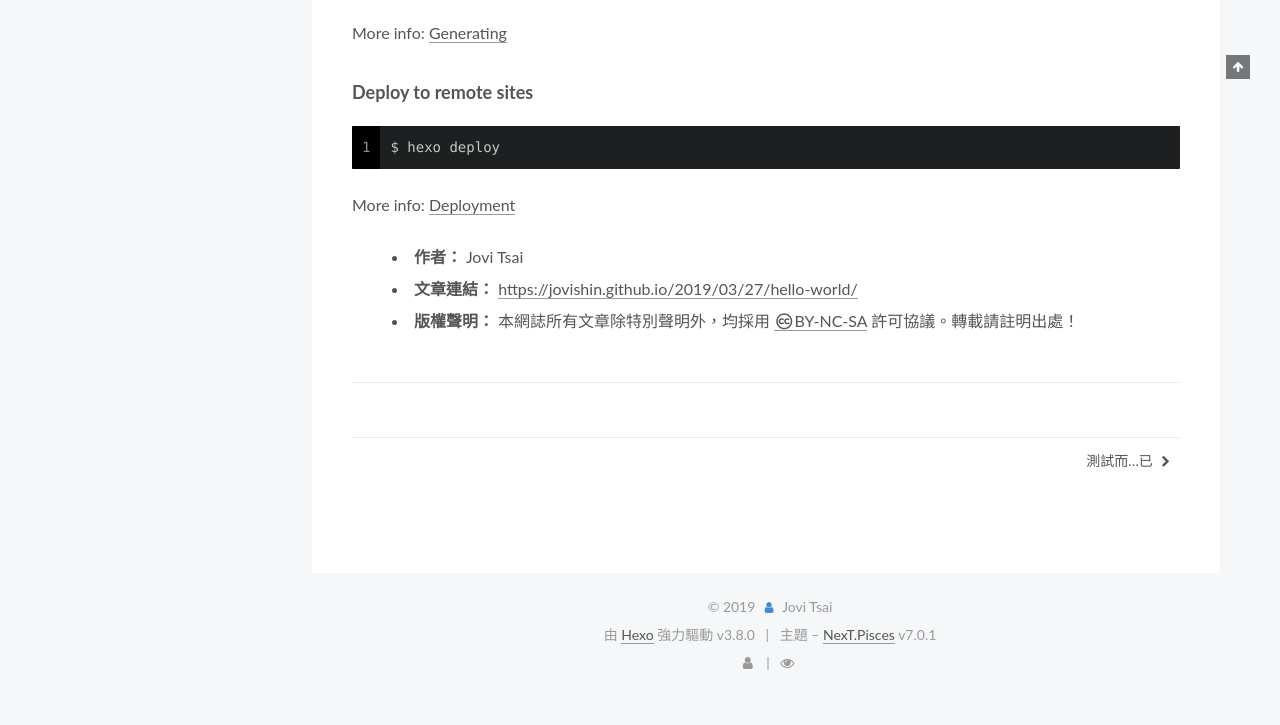
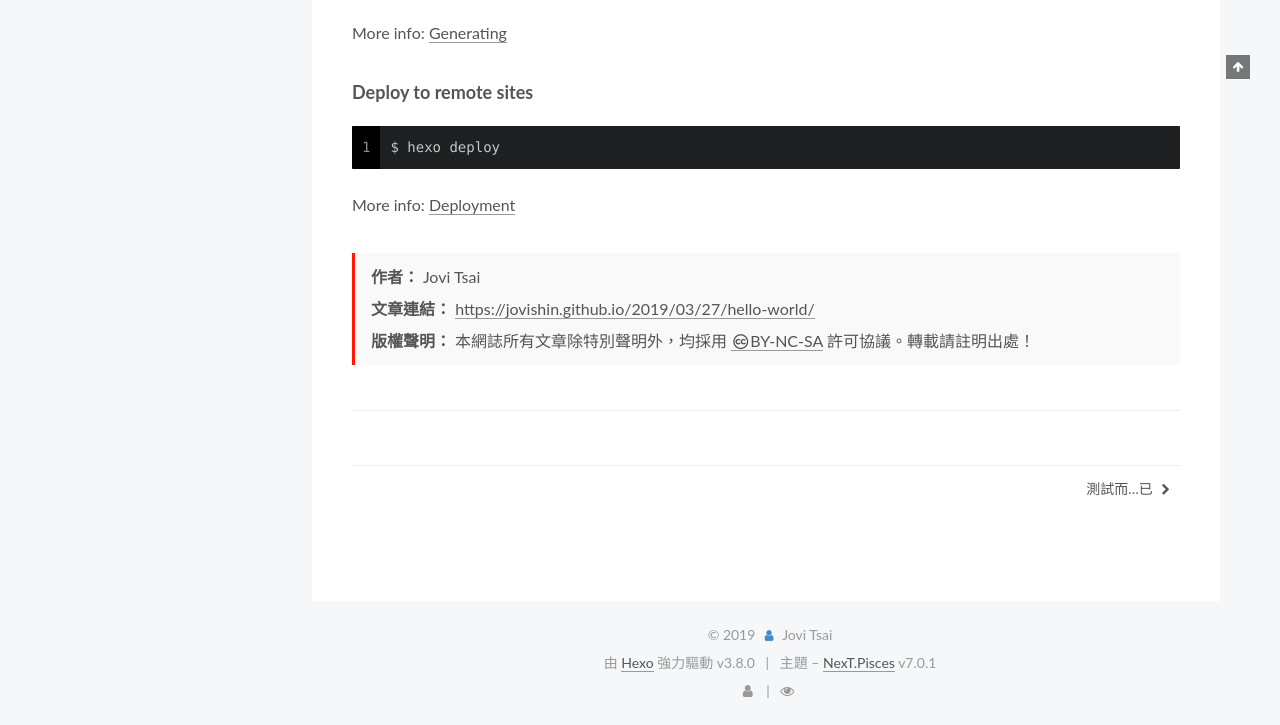
Before and after one commit to jovishin/jovishin.github.io, a plain HTML site: page 2019/03/27/hello-world/index.html in a window 1280 px wide. Shown: the part 821-1546 px from the top of the page. Before the commit the page ends 1518 px from the top, so only its background shows below. Drawn offline with Linux system fonts and the light colour scheme; some packages are replaced by stand-ins of ours; a script that the page names is missing.

Commit message:
Site updated: 2019-03-28 22:05:17

```diff
--- a/css/main.css
+++ b/css/main.css
@@ -1619,6 +1619,16 @@ pre .javascript .function {
 .fancybox-close:hover {
   border: none;
 }
+.post-copyright {
+  margin: 2em 0 0;
+  padding: 0.5em 1em;
+  border-left: 3px solid #ff1700;
+  background-color: #f9f9f9;
+  list-style: none;
+}
+.post-copyright i.fa {
+  font-size: 15px;
+}
 .post-widgets {
   border-top: 1px solid #eee;
   padding-top: 9px;
@@ -1812,7 +1822,7 @@ pre .javascript .function {
   width: 4px;
   height: 4px;
   border-radius: 50%;
-  background: #adffa4;
+  background: #302921;
 }
 .feed-link,
 .chat {
```
